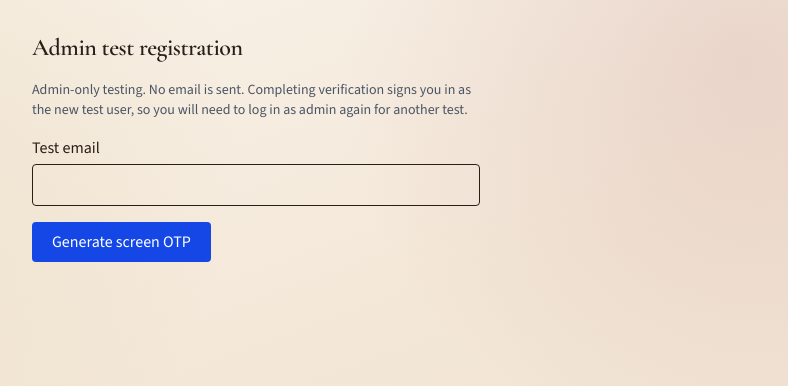
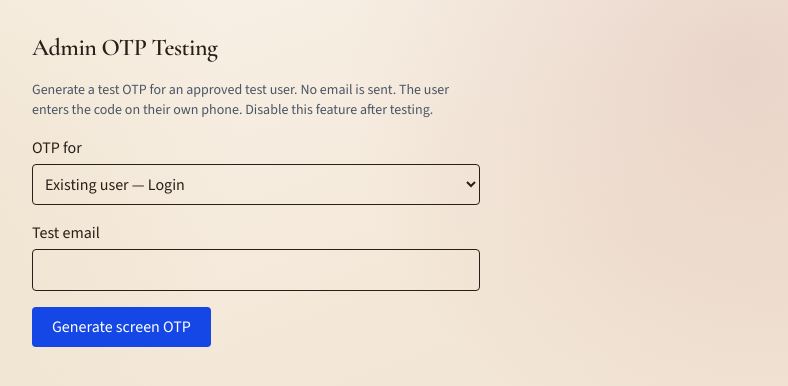
Before and after one commit to prachikucheriya/matrimony, a Next.js app: page /admin/test-registration in a window 1280 px wide. Shown: the top 386 px of the page, without its empty margins (384-1172 px from the left). Built offline with nearby package versions, Linux system fonts and the light colour scheme.

Commit message:
Admin testing UI for existing user login and new client registration

```diff
--- a/src/app/admin/test-registration/page.tsx
+++ b/src/app/admin/test-registration/page.tsx
@@ -1,66 +1,37 @@
 "use client";
-
 import { FormEvent, useState } from "react";
-import { useRouter } from "next/navigation";
-
 export default function AdminTestRegistration() {
-  const router = useRouter();
-  const [email, setEmail] = useState("");
-  const [code, setCode] = useState("");
-  const [otp, setOtp] = useState("");
-  const [error, setError] = useState("");
-  const [busy, setBusy] = useState(false);
-
-  async function submit(event: FormEvent) {
-    event.preventDefault();
-    setBusy(true);
-    setError("");
-    try {
-      const response = await fetch("/api/admin/test-registration", {
-        method: "POST",
-        headers: { "Content-Type": "application/json" },
-        body: JSON.stringify({ action: otp ? "verify" : "send", email, code }),
-      });
-      const result = await response.json();
-      if (!response.ok) throw new Error(result.error || "Request failed");
-      if (result.code) {
-        setOtp(result.code);
-        setCode(result.code);
-      } else if (result.ok) {
-        router.replace("/onboarding");
-        router.refresh();
-      }
-    } catch (err) {
-      setError(err instanceof Error ? err.message : "Request failed");
-    } finally {
-      setBusy(false);
-    }
-  }
-
-  return (
-    <main className="mx-auto max-w-lg p-8">
-      <h1 className="mb-4 text-2xl font-bold">Admin test registration</h1>
-      <p className="mb-4 text-sm text-gray-600">
-        Admin-only testing. No email is sent. Completing verification signs you in as the new test user,
-        so you will need to log in as admin again for another test.
-      </p>
-      <form onSubmit={submit} className="space-y-4">
-        <label className="block">Test email
-          <input className="mt-1 w-full rounded border p-2" type="email" required
-            value={email} disabled={Boolean(otp)} onChange={e => setEmail(e.target.value)} />
-        </label>
-        {otp && <>
-          <p className="rounded bg-gray-100 p-3">Screen OTP: <strong>{otp}</strong></p>
-          <label className="block">OTP
-            <input className="mt-1 w-full rounded border p-2" inputMode="numeric"
-              maxLength={6} value={code} onChange={e => setCode(e.target.value)} required />
-          </label>
-        </>}
-        {error && <p role="alert" className="text-red-700">{error}</p>}
-        <button className="rounded bg-blue-700 px-5 py-2 text-white" disabled={busy} type="submit">
-          {busy ? "Please wait..." : otp ? "Verify and create test account" : "Generate screen OTP"}
-        </button>
-      </form>
-    </main>
-  );
+ const [email,setEmail]=useState("");
+ const [intent,setIntent]=useState<"login"|"register">("login");
+ const [otp,setOtp]=useState("");
+ const [error,setError]=useState("");
+ const [busy,setBusy]=useState(false);
+ async function submit(event:FormEvent) {
+  event.preventDefault();setBusy(true);setError("");setOtp("");
+  try {
+   const response=await fetch("/api/admin/test-registration",{method:"POST",headers:{"Content-Type":"application/json"},body:JSON.stringify({action:"send",email,intent})});
+   const result=await response.json();
+   if(!response.ok) throw new Error(result.error||"Request failed");
+   setOtp(result.code);
+  } catch(err){setError(err instanceof Error?err.message:"Request failed");}
+  finally{setBusy(false);}
+ }
+ return <main className="mx-auto max-w-lg p-8">
+  <h1 className="mb-4 text-2xl font-bold">Admin OTP Testing</h1>
+  <p className="mb-4 text-sm text-gray-600">Generate a test OTP for an approved test user. No email is sent. The user enters the code on their own phone. Disable this feature after testing.</p>
+  <form onSubmit={submit} className="space-y-4">
+   <label className="block">OTP for
+    <select className="mt-1 w-full rounded border p-2" value={intent} onChange={e=>{setIntent(e.target.value as "login"|"register");setOtp("");}}>
+     <option value="login">Existing user — Login</option>
+     <option value="register">New user — Registration</option>
+    </select>
+   </label>
+   <label className="block">Test email
+    <input className="mt-1 w-full rounded border p-2" type="email" required value={email} onChange={e=>{setEmail(e.target.value);setOtp("");}} />
+   </label>
+   {error&&<p role="alert" className="text-red-700">{error}</p>}
+   {otp&&<p className="rounded bg-gray-100 p-3">Screen OTP: <strong>{otp}</strong> (valid 10 minutes). Share privately with the test user. They should select {intent==="login"?"Login":"Register"} and use the manual test OTP option.</p>}
+   <button className="rounded bg-blue-700 px-5 py-2 text-white" disabled={busy} type="submit">{busy?"Please wait...":"Generate screen OTP"}</button>
+  </form>
+ </main>;
 }
```
